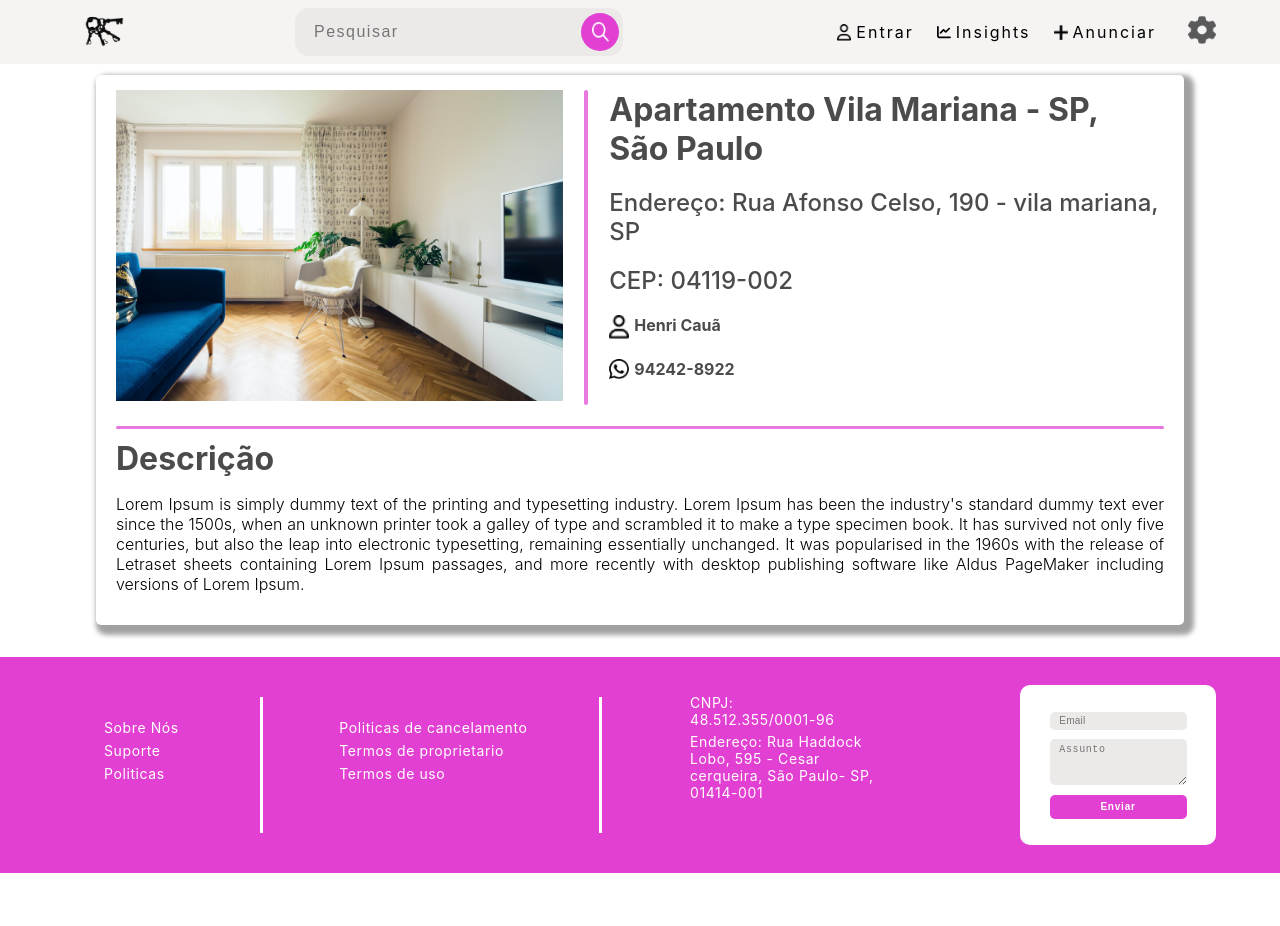
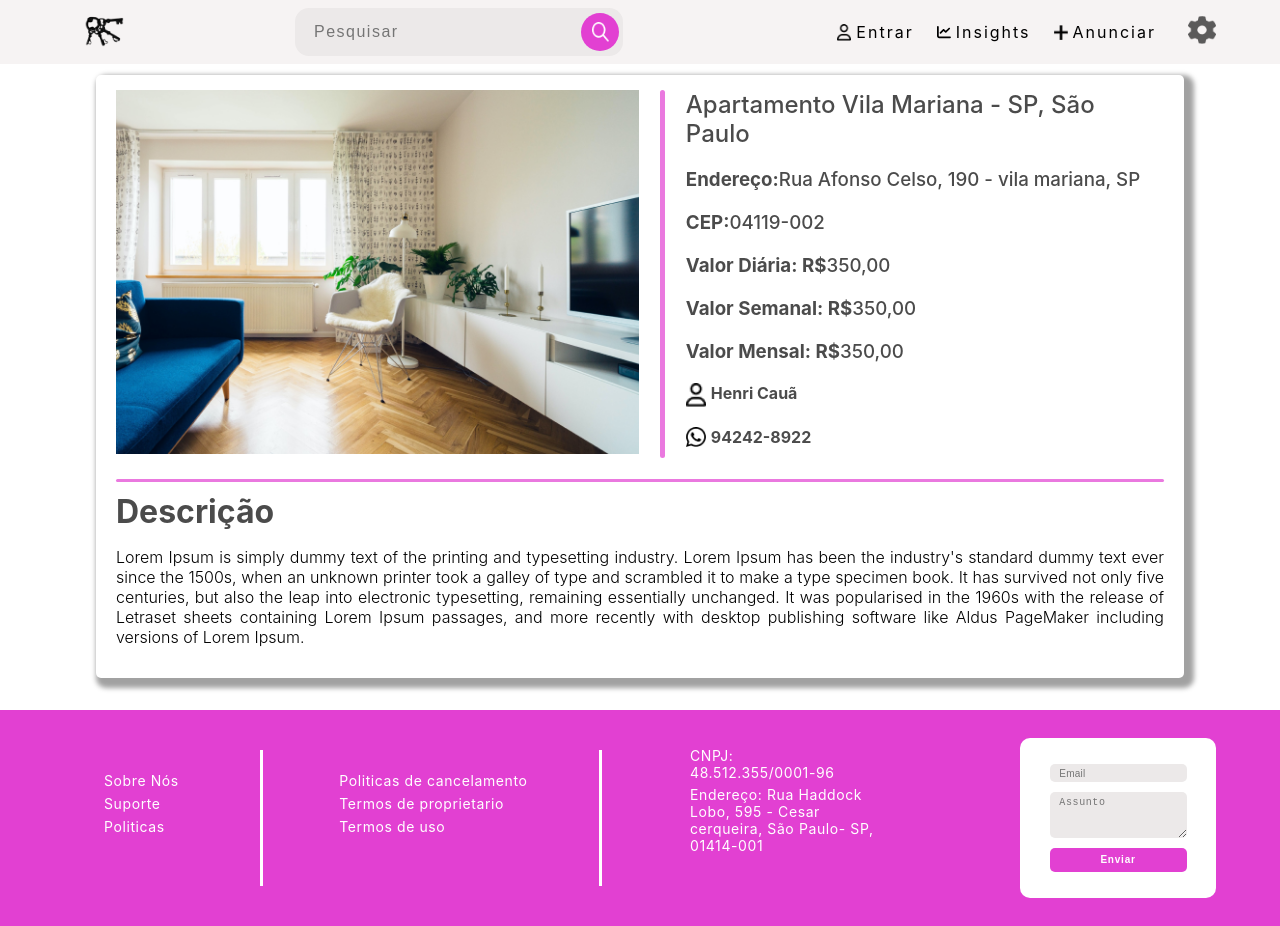
Before and after one commit to Dream-House-Grupo-9/Dream-House-web, a React (Create React App) app in the folder dream-house/: page /locacao in a window 1280 px wide. Before the commit the page ends 873 px from the top, so only its background shows below. Built offline with nearby package versions, Linux system fonts and the light colour scheme.

Commit message:
Feature: adição dos campos dos valores de locação

```diff
--- a/dream-house/src/components/section-location.jsx
+++ b/dream-house/src/components/section-location.jsx
@@ -15,11 +15,17 @@ function SectionLocation() {
                     </div>
                     <hr className="divisoria vertical" />
                     <div className="location-info">
-                        <h1>Apartamento Vila Mariana - SP, São Paulo</h1>
+                        <h2>Apartamento Vila Mariana - SP, São Paulo</h2>
                         <br />
-                        <h2>Endereço: Rua Afonso Celso, 190 - vila mariana, SP</h2>
+                        <h3><b>Endereço:</b>Rua Afonso Celso, 190 - vila mariana, SP</h3>
                         <br />
-                        <h2>CEP: 04119-002</h2>
+                        <h3><b>CEP: </b>04119-002</h3>
+                        <br />
+                        <h3><b>Valor Diária: R$</b>350,00</h3>
+                        <br />
+                        <h3><b>Valor Semanal: R$</b>350,00</h3>
+                        <br />
+                        <h3><b>Valor Mensal: R$</b>350,00</h3>
                         <br />
                         <div className="profile-info">
                             <img src={Profile} alt="Whatsapp" className="section-icons" />
```
